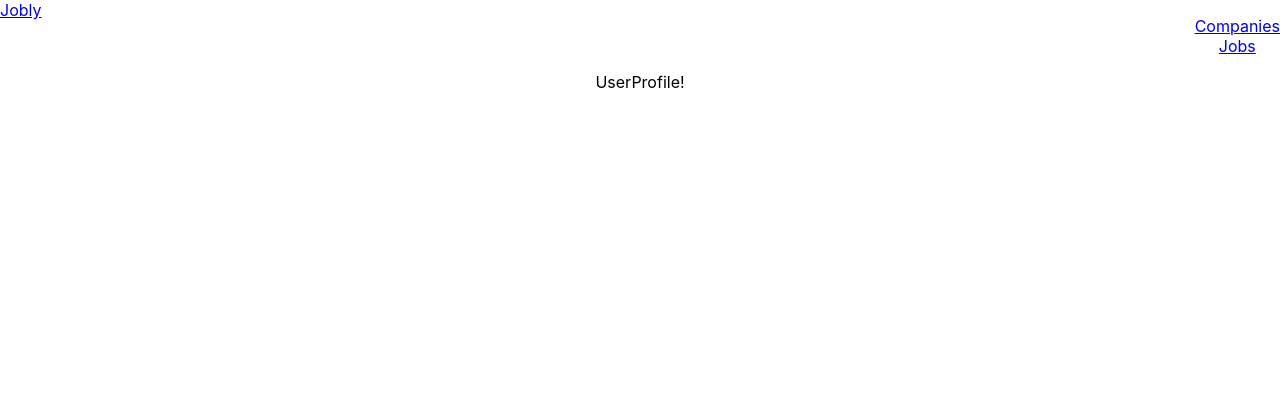
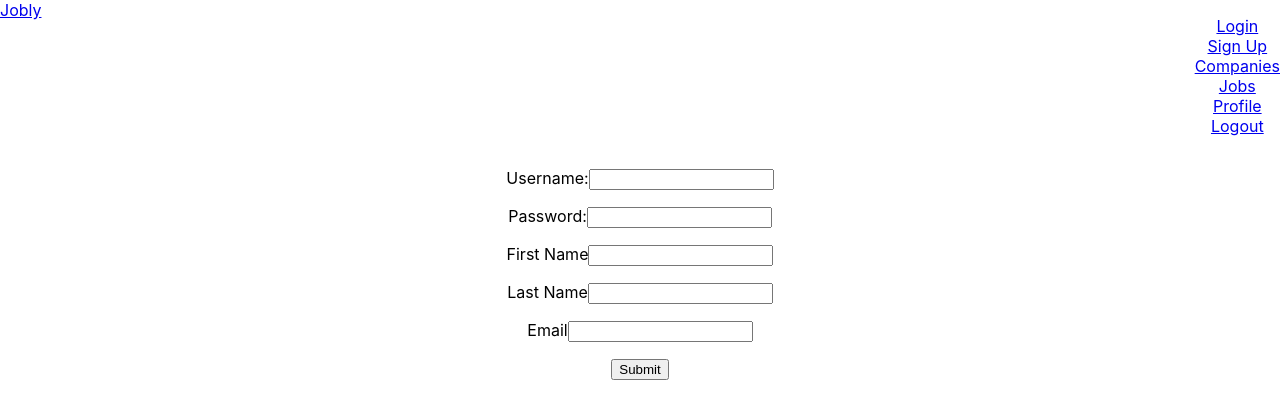
Before and after one commit to GeigerTiger55/react-jobly, a React (Create React App) app: page /profile in a window 1280 px wide. Shown: the top 418 px of the page. Built offline with nearby package versions, Linux system fonts and the light colour scheme; no server answers.

Commit message:
Mapped errors in Alert, added links for new user pages to Nav, started working on UserProfile component

```diff
--- a/src/Alert.js
+++ b/src/Alert.js
@@ -1,8 +1,17 @@
+/** Alert displays array of error messages
+ *
+ * Props:
+ * -errors like [error, ...]
+ *
+ */
 
-function Alert(){
+function Alert({errors}){
+  console.log('Alert, errors:', errors);
   return (
-    <header>Alert!</header>
-  )
+    <div>
+      {errors.map(err=>(<p key={err}>{err}</p>))}
+    </div>
+  );
 }
 
 export default Alert;
--- a/src/App.js
+++ b/src/App.js
@@ -20,24 +20,10 @@ const DEFAULT_USERDATA = { username: '', user: {}, token: '' };
  */
 function App() {
   const [userData, setUserData] = useState(DEFAULT_USERDATA);
-
+  console.log('App, userData', userData);
   //For testing purposes
   // JoblyApi.registerUser(TEST_USER);
   // JoblyApi.loginUser(TEST_USER);
-
-
-  // TODO:update context
-  async function loginUser({ username, password }) {
-    const token = await JoblyApi.loginUser({ username, password });
-    JoblyApi.token = token;
-    setUserData({
-      username,
-      user: {},
-      token
-    });
-
-
-  }
 
   useEffect(function fetchUserDataOnTokenChange() {
     async function fetchUserData() {
@@ -56,6 +42,18 @@ function App() {
 
   }, [userData.token]);
 
+  /** loginUser takes an object of {username, password} as argument
+   * sets token state via setUserData(newTokenValue)
+   */
+  async function loginUser({ username, password }) {
+    const token = await JoblyApi.loginUser({ username, password });
+    JoblyApi.token = token;
+    setUserData({
+      username,
+      user: {},
+      token
+    });
+  }
 
   /** signUpUser takes an object of userData as argument
    * Like: { username, password, firstName, lastName, email }
@@ -75,32 +73,27 @@ function App() {
     });
   }
 
-
-  //need context for if the user is logged in
-  // We can access context throughout the site
   // We check if a user is logged in via context
   // If so on these form pages
   //We render the <Navigate to="/companies"> component
 
-  //TODO: Logout
-
+  /** logoutUser - sets UserData to default userdata */
+  function logoutUser(){
+    setUserData(DEFAULT_USERDATA);
+  }
 
 
   return (
-
-    //TODO: wrap everything in useContext
-    <userContext.Provider value={{userData}}>
-
+    <userContext.Provider value={{ userData }}>
       <div className="App">
         <BrowserRouter>
-        <Nav />
+          <Nav logoutUser={logoutUser}/>
           <RoutesList
             loginUser={loginUser}
             signupUser={signupUser}
           />
         </BrowserRouter>
       </div>
-
     </userContext.Provider>
   );
 }
--- a/src/LoginForm.js
+++ b/src/LoginForm.js
@@ -59,7 +59,8 @@ function LoginForm({ sendUserData }) {
     //return (<Navigate to="/companies"))
     <div>
 
-      {/* If empty string then resolves false
+      {/* TODO: move logic to RoutesList
+      If empty string then resolves false
       If token is not empty string resolves true? */}
       {userData.token && (<Navigate to="/" />)}
 
--- a/src/Nav.js
+++ b/src/Nav.js
@@ -11,13 +11,17 @@ import './Nav.css';
  *
  * App -> Nav
  */
-function Nav() {
+function Nav({ logoutUser }) {
   return (
     <div className='Nav'>
       <Link to='/' className='Nav-Link'> Jobly </Link>
       <ul className='Nav-ul'>
+        <li><Link to='/login' className='Nav-Link'> Login </Link></li>
+        <li><Link to='/signup' className='Nav-Link'> Sign Up </Link></li>
         <li><Link to='/companies' className='Nav-Link'> Companies </Link></li>
         <li><Link to='/jobs' className='Nav-Link'> Jobs </Link></li>
+        <li><Link to='/profile' className='Nav-Link'> Profile </Link></li>
+        <li><Link to='/' onClick={logoutUser} className='Nav-Link'> Logout </Link></li>
       </ul>
     </div>
   );
--- a/src/UserProfile.js
+++ b/src/UserProfile.js
@@ -1,4 +1,7 @@
+import { useContext, useState } from "react";
+import Alert from './Alert';
 
+import  userContext  from './userContext';
 /** UserProfile component
  * TODO:
  *
@@ -15,10 +18,95 @@
  *
  * App -> TodoApp -> { TodoForm, EditableTodoList }
  */
-function UserProfile(){
+
+// same fields as signup
+// TODO: username cannot be edited
+// TODO: onSubmit calls updateUser function from App
+// prop:
+// - updateUser function
+// TODO: userData --> get from Context
+// state: formData
+
+function UserProfile({sendUserData}){
+  const { userData } = useContext(userContext);
+  //TODO: remove jobs array and password from userData.user before passing to formData
+  const [formData, setFormData] = useState( userData.user );
+  const [errorData, setErrorData] = useState([]);
+
+
+  /** Update local state w/curr state of input elem */
+  function handleChange(evt) {
+    const { name, value } = evt.target;
+    setFormData(fData => ({
+      ...fData,
+      [name]: value,
+    }));
+  }
+
+  /**  handleSubmit calls func passed as prop
+   * on success will reset formData state
+   * on failure will setErrorData state
+  */
+  function handleSubmit(evt) {
+    evt.preventDefault();
+    try {
+      sendUserData(formData);
+      setErrorData([]);
+    } catch (err) {
+      setErrorData(err);
+    }
+  }
+
   return (
-    <header>UserProfile!</header>
-  )
+    <form onSubmit={handleSubmit}>
+      <p><label htmlFor="username">Username:</label>
+      <input
+        id="username"
+        name="username"
+        value={formData.username}
+        onChange={handleChange}
+      /></p>
+
+      <p><label htmlFor="password">Password:</label>
+      <input
+        id="password"
+        name="password"
+        type="password"
+        value={formData.password}
+        onChange={handleChange}
+      /></p>
+
+      <p><label htmlFor="firstName">First Name</label>
+      <input
+        id="firstName"
+        name="firstName"
+        value={formData.firstName}
+        onChange={handleChange}
+      /></p>
+
+      <p><label htmlFor="lastName">Last Name</label>
+      <input
+        id="lastName"
+        name="lastName"
+        value={formData.lastName}
+        onChange={handleChange}
+      /></p>
+
+      <p><label htmlFor="email">Email</label>
+      <input
+        id="email"
+        name="email"
+        value={formData.email}
+        onChange={handleChange}
+      /></p>
+
+      {errorData.length > 0 && <Alert errors={errorData}/>}
+
+      <button>Submit</button>
+
+    </form>
+
+  );
 }
 
 export default UserProfile;
```
Lines whose indentation alone changed are shown as unchanged.
